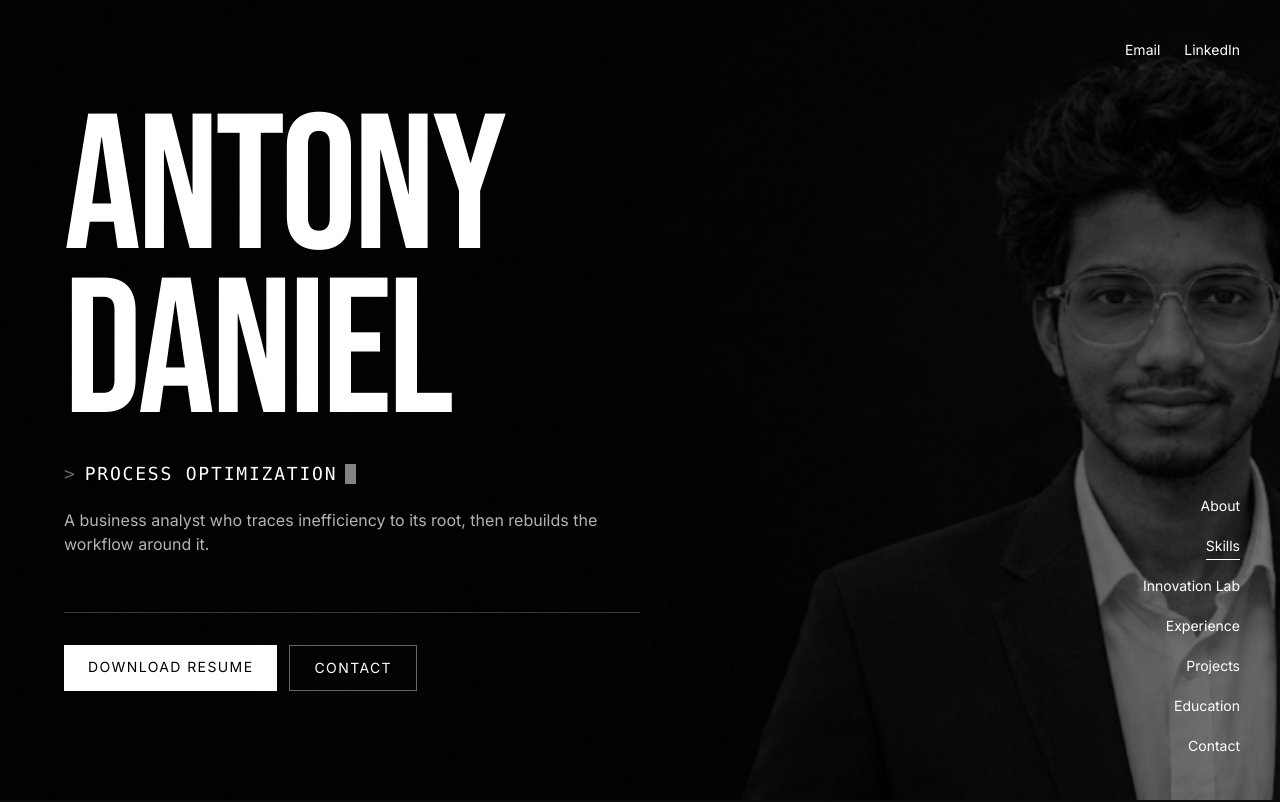
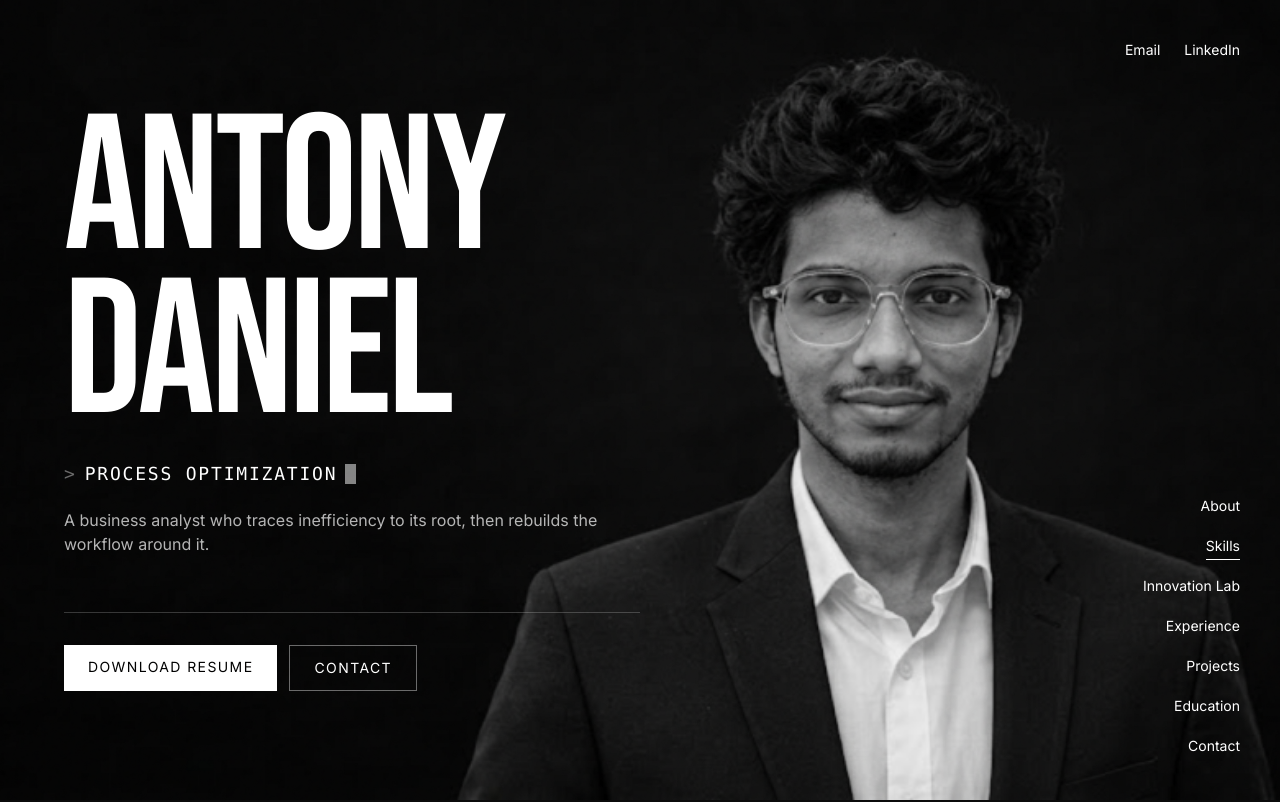
Before and after one commit to arunraj-3117/AntonyDaniel-Portfolio, a React (Vite) app: page / in a window 1280 px wide. Shown: the top 802 px of the page. Built offline with nearby package versions, Linux system fonts and the light colour scheme; the HTML template or start-up script is replaced by a standard one.

Commit message:
Update Hero component background image structure
Replaced the background image structure with a solid black background and adjusted image properties.

```diff
--- a/src/components/Hero.tsx
+++ b/src/components/Hero.tsx
@@ -44,15 +44,12 @@ export function Hero() {
   return (
     <section className="relative min-h-screen w-full overflow-hidden">
       {/* Background Image */}
-      <div className="absolute inset-0 w-full h-full">
-        <div className="absolute inset-y-0 right-0 w-full md:w-[75%] lg:w-[65%] xl:max-w-[1100px]">
-          <img
-            src={heroImage}
-            alt="Arun Raj"
-            className="w-full h-full object-cover object-[center_15%] sm:object-[center_20%] md:object-[center_25%] grayscale"
-          />
-        </div>
-        <div className="absolute inset-0 bg-black/50 md:bg-gradient-to-r md:from-black/85 md:via-black/50 md:to-transparent" />
+     <div className="absolute inset-0 w-full h-full bg-black">
+        <img
+          src={heroImage}
+          alt="Arun Raj"
+          className="w-full h-full object-cover object-[70%_center] md:object-[65%_center]"
+        />
       </div>
 
       {/* Content */}
```
